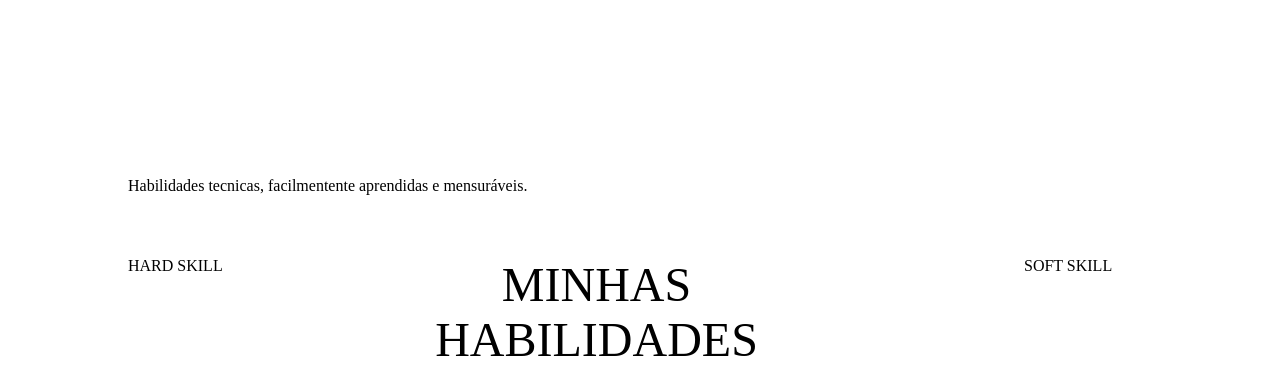
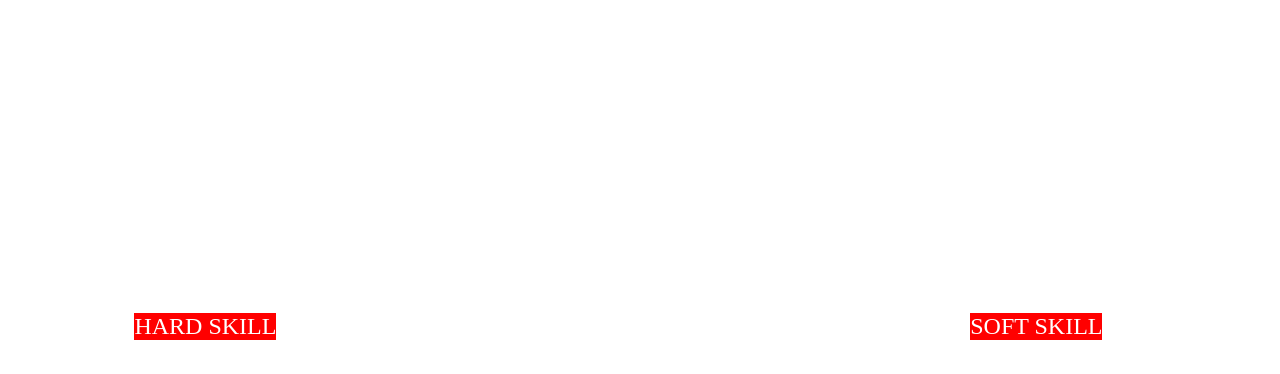
Before and after one commit to vianabreno/projetoport, a plain HTML site: page habilidades.html in a window 1280 px wide. Shown: the part 63-437 px from the top of the page. Drawn offline with Linux system fonts and the light colour scheme; a web font is replaced by a local one.

Commit message:
Atualização 09.06 16:45
Pagina Habilidades

```diff
--- a/habilidades.html
+++ b/habilidades.html
@@ -19,21 +19,29 @@
             <a href="habilidades.html"><span style="color: red;">Habilidades</span></a>
             <a href="#">Contato</a>
         </nav>
+    </header>
     <main id="habilidades">
         <p id="txtHardSkill">Habilidades tecnicas, facilmentente aprendidas e mensuráveis.</p>
         <P id="hardSkill">HARD SKILL</P>
-            <p id="txttHardSkill"></p>
-            </section>
+        <p id="txttHardSkill">
+           &#x1F5F8; Gestão de Negocios <br>
+           &#x1F5F8; Gestaõ de Vendas <br>
+           &#x1F5F8; HTML5 <br>
+           &#x1F5F8; CSS5 <br>
+           &#x1F5F8; Java Script
+        </p>
         <section id="myHab">
             <p>MINHAS</p>
             <p>HABILIDADES</p>
         </section>
-            <section id="softSkill">
-                <p></p>
-                <P>SOFT SKILL</P>
-                <p></p>
-            </section>
+            <p id="txtSoftSkill">Habilidades sociais, subjetivas, relacionadas ao comportamento e relações interpessoais.</p>
+            <P id="softSkill">SOFT SKILL</P>
+            <p id="txttSoftSkill">
+                &#x1F5F8; Comunicativo <br>
+                &#x1F5F8; Trabalho em Equipe <br>
+                &#x1F5F8; Liderança <br>
+                &#x1F5F8; Proativo
+            </p>
     </main>
-    </header>
 </body>
 </html>
--- a/style.css
+++ b/style.css
@@ -302,42 +302,80 @@ main section a img:hover, :focus{
 
 #myHab{
     font-family: var(--font01);
-    font-size: 3em;
-    background-color: white;
+    font-size: 3.5em;
+    color: white;
     display: inline-block;
     position: absolute;
     top: 40%;
-    left: 34%;
+    left: 32%;
 }
 
 #txtHardSkill{
-    background-color: white;
+    color: white;
     display: inline-block;
     position: absolute;
-    top: 30%;
+    top: 27%;
     left: 10%;
-    font-family: var(--font01);
-    font-size: 1em;
+    font-family: var(--font02);
+    font-size: 1.1em;
+    width: 200px;
 }
 
 #hardSkill{
-    background-color: white;
+    background-color: red;
+    color: white;
     display: inline-block;
     position: absolute;
-    top: 40%;
+    top: 47%;
+    left: 10.5%;
+    font-family: var(--font01);
+    font-size: 1.5em;
+}
+
+#txttHardSkill{
+    color: white;
+    display: inline-block;
+    position: absolute;
+    top: 55%;
     left: 10%;
-    font-family: var(--font01);
-    font-size: 1em;
+    font-family: var(--font02);
+    font-size: 1.1em;
+    width: 200px;
+    line-height: 2em;
+}
+
+#txtSoftSkill{
+    color: white;
+    display: inline-block;
+    position: absolute;
+    top: 27%;
+    left: 75%;
+    font-family: var(--font02);
+    font-size: 1.1em;
+    width: 200px;
 }
 
 #softSkill{
-    background-color: white;
+    background-color: red;
+    color: white;
     display: inline-block;
     position: absolute;
-    top: 40%;
-    left: 80%;
+    top: 47%;
+    left: 75.8%;
     font-family: var(--font01);
-    font-size: 1em;
+    font-size: 1.5em;
+}
+
+#txttSoftSkill{
+    color: white;
+    display: inline-block;
+    position: absolute;
+    top: 55%;
+    left: 75%;
+    font-family: var(--font02);
+    font-size: 1.1em;
+    width: 200px;
+    line-height: 2em;
 }
 
 
```
Lines whose indentation alone changed are shown as unchanged.
